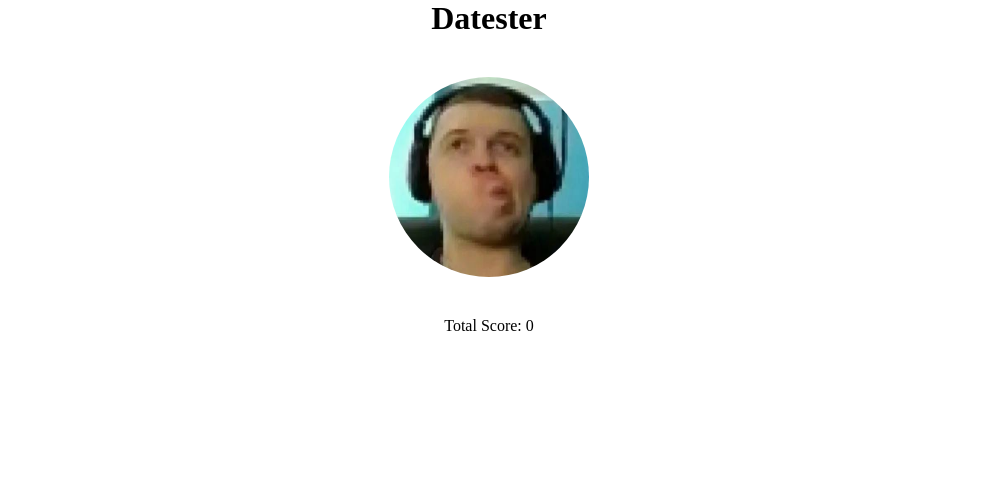
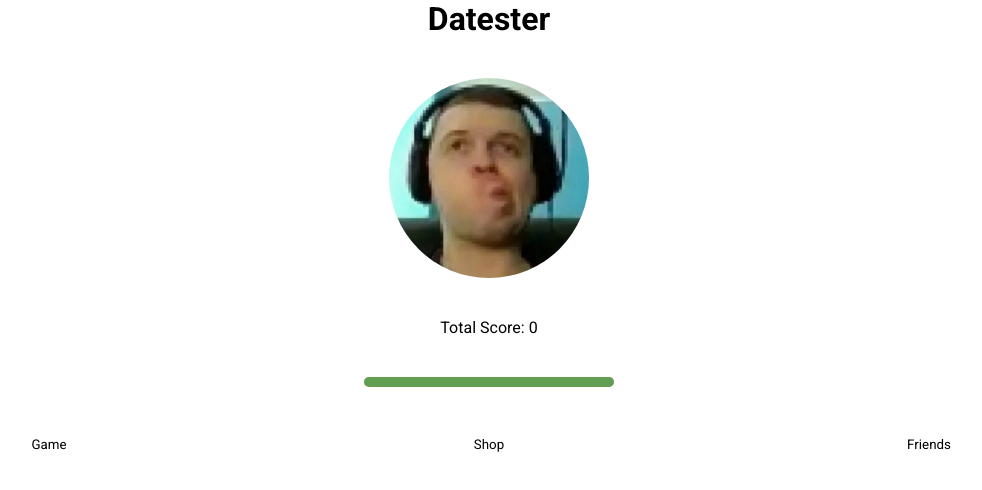
Before and after one commit to TimurZxc/datester_front, a React (Create React App) app: page / in a window 1280 px wide. Shown: the top 490 px of the page, without its empty margins (151-1133 px from the left). Built offline with nearby package versions, Linux system fonts and the light colour scheme.

Commit message:
added buttons and stamina

```diff
--- a/package.json
+++ b/package.json
@@ -9,6 +9,7 @@
     "react": "^18.3.1",
     "react-dom": "^18.3.1",
     "react-scripts": "5.0.1",
+    "socket.io-client": "^4.7.5",
     "web-vitals": "^2.1.4"
   },
   "scripts": {
--- a/src/App.css
+++ b/src/App.css
@@ -1,7 +1,9 @@
+@import url('https://fonts.googleapis.com/css2?family=Roboto:ital,wght@0,100;0,300;0,400;0,500;0,700;0,900;1,100;1,300;1,400;1,500;1,700;1,900&display=swap');
 *{
   margin: 0;
   padding: 0;
   box-sizing: border-box;
+  font-family: "Roboto", sans-serif;
 }
 
 body{
@@ -17,7 +19,12 @@ body{
   text-align: center;
   gap:40px;
 }
-
+.main-container{
+  display: flex;
+  flex-direction: column;
+  align-items: center;
+  text-align: center;
+}
 .tap{
   cursor: pointer;
   width: 200px;
@@ -26,3 +33,49 @@ body{
   display: flex;
   justify-content: center;
 }
+
+progress[value] {
+  /* Reset the default appearance */
+  -webkit-appearance: none;
+   appearance: none;
+
+  width: 250px;
+  height: 10px;
+}
+
+progress[value]::-webkit-progress-bar {
+  background-color: #eee;
+  border-radius: 5px;
+  box-shadow: 0 2px 5px rgba(0, 0, 0, 0.25) inset;
+}
+
+progress::-webkit-progress-value {
+  background-color: rgb(98, 158, 82);
+
+  border-radius: 5px;
+}
+
+.bottom-nav{
+  margin-top: 30px;
+  display: flex;
+  justify-content: space-between;
+  gap: 40px;
+  width: 100%;
+}
+.bottom-nav-item{
+  width: 100%;
+}
+.bottom-nav-item button{
+  padding: 20px 0;
+  width: 100%;
+  cursor: pointer;
+  background-color: white;
+  border: var(--tg-theme-button-color) 1px solid;
+  outline: none;
+  border-radius: 10px;
+}
+
+.bottom-nav-item button:active{
+  border-radius: 10px;
+  background-color: var(--tg-theme-button-color);
+}
--- a/src/App.js
+++ b/src/App.js
@@ -1,12 +1,14 @@
 // import logo from './logo.svg';
-import './App.css';
-import Game from './components/Game';
+import "./App.css";
+import Game from "./components/Game";
+import BottomNav from "./components/BottomNav";
 
 function App() {
   return (
-    <>
-    <Game />
-    </>
+    <div className="main-container">
+      <Game />
+      <BottomNav />
+    </div>
   );
 }
 
--- /dev/null
+++ b/src/components/BottomNav.jsx
@@ -0,0 +1,18 @@
+
+function BottomNav() {
+    return (
+        <div className="bottom-nav">
+            <div className="bottom-nav-item">
+                <button>Game</button>
+            </div>
+            <div className="bottom-nav-item">
+                <button>Shop</button>
+            </div>
+            <div className="bottom-nav-item">
+                <button>Friends</button>
+            </div>
+        </div>
+    );
+}
+
+export default BottomNav;
--- a/src/components/Game.jsx
+++ b/src/components/Game.jsx
@@ -1,10 +1,36 @@
-import React, { useState } from "react";
+import React, { useState, useEffect } from "react";
 import image from "../images/scale_1200.png";
+
 function Game() {
-  const [score, setScore] = useState(0);
+  const [score, setScore] = useState(() => {
+    const savedScore = localStorage.getItem('score');
+    return savedScore !== null ? JSON.parse(savedScore) : 0;
+  });
+  const [stamina, setStamina] = useState(() => {
+    const savedStamina = localStorage.getItem('stamina');
+    return savedStamina !== null ? JSON.parse(savedStamina) : 100;
+  });
+
+  useEffect(() => {
+    const interval = setInterval(() => {
+      setStamina(prevStamina => {
+        const newStamina = Math.min(prevStamina + 1, 100);
+        localStorage.setItem('stamina', JSON.stringify(newStamina));
+        return newStamina;
+      });
+    }, 1000);
+    return () => clearInterval(interval);
+  }, []);
 
   const handleClick = () => {
-    setScore(score + 1);
+    if (stamina > 0) {
+      const newScore = score + 1;
+      const newStamina = stamina - 1;
+      setScore(newScore);
+      setStamina(newStamina);
+      localStorage.setItem('score', JSON.stringify(newScore));
+      localStorage.setItem('stamina', JSON.stringify(newStamina));
+    }
   };
 
   return (
@@ -14,6 +40,7 @@ function Game() {
         <img className="tap" src={image} alt="Click" />
       </div>
       <p>Total Score: {score}</p>
+      <progress value={stamina} max="100" className="stamina-bar"></progress>
     </div>
   );
 }
```
Also changed, not shown: 1 other file (tests, documents, lock files or other folders).
